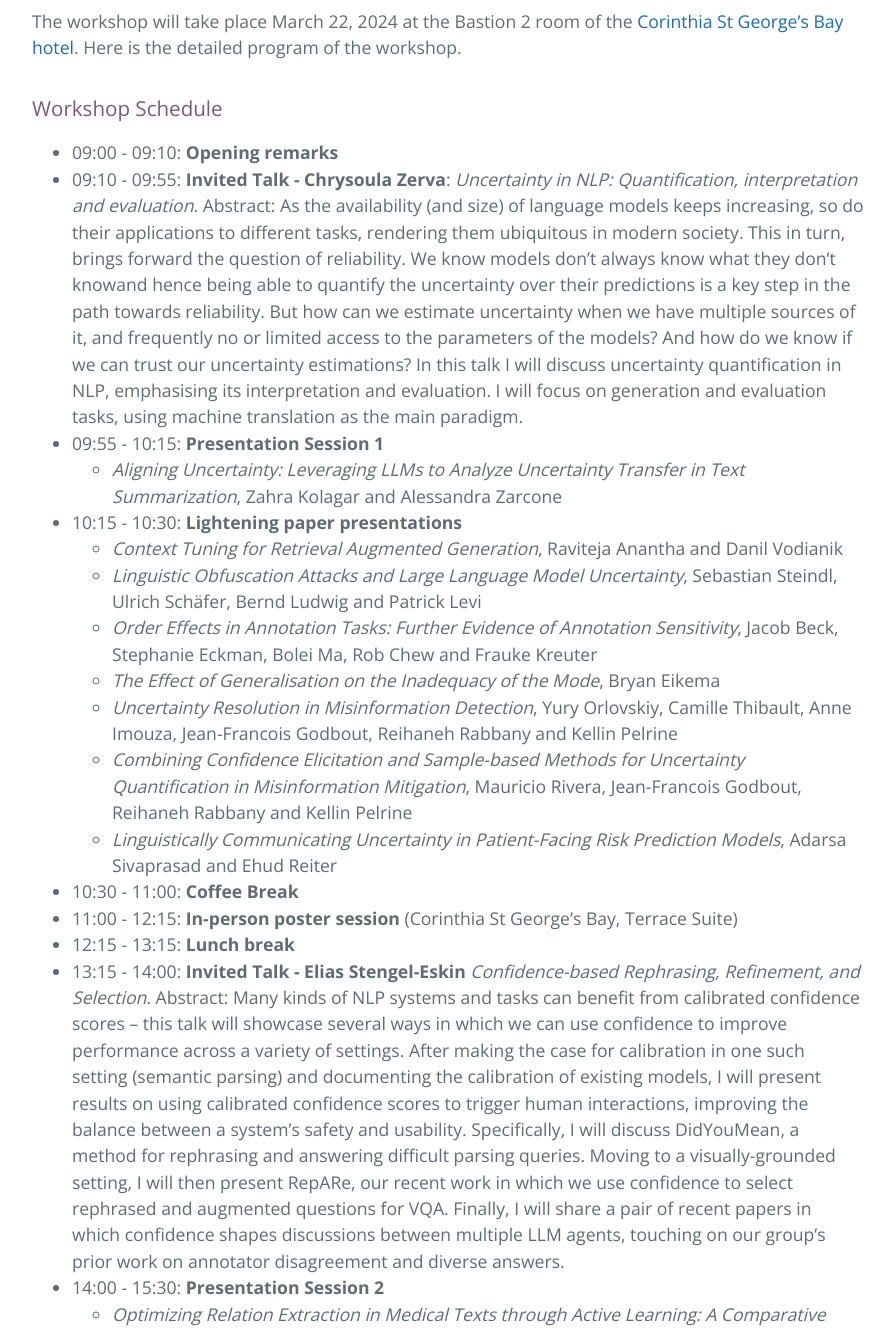
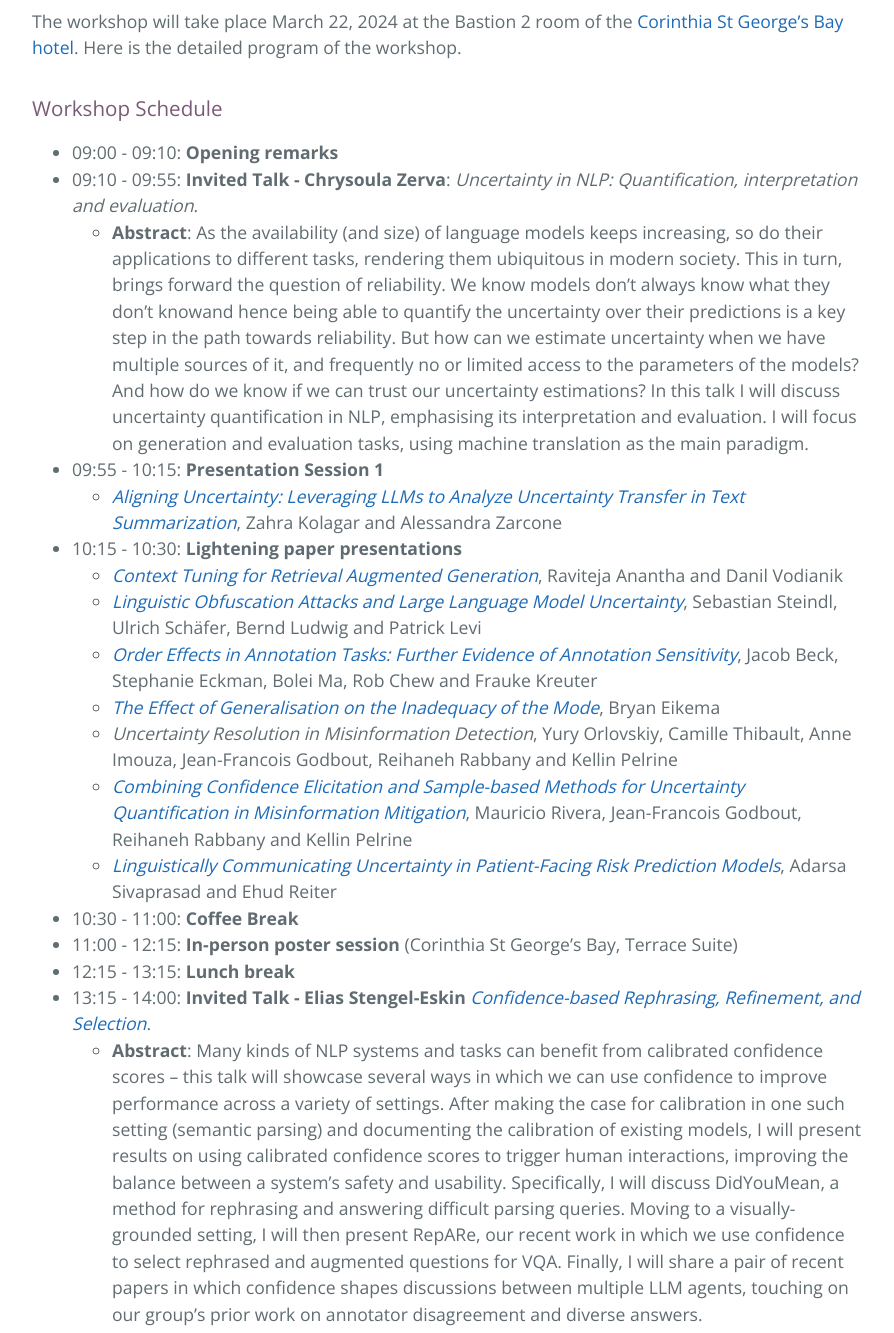
Before and after one commit to uncertainlp/uncertainlp.github.io, a Jekyll site: the page built from program.md, in a window 1280 px wide and 1400 px high, scrolled down 842 px, cut to the strip 67-1400 px from the top of the window. Shown: the whole strip, without its empty margins (192-1086 px from the left). Built offline with Jekyll 4.4.1, drawn with Linux system fonts in a browser that asks for light colours; the repository's description, which GitHub fills in, is left out; some of the changed lines change nothing that is shown; some of the changed text lies outside the part shown.

Commit message:
slides added

```diff
--- a/program.md
+++ b/program.md
@@ -11,22 +11,23 @@ The workshop will take place March 22, 2024 at the Bastion 2 room of the <a href
 
 - 09:00 - 09:10: **Opening remarks**
 - 09:10 - 09:55: **Invited Talk - Chrysoula Zerva**: *Uncertainty in NLP: Quantification, interpretation and evaluation*.
-  Abstract: As the availability (and size) of language models keeps increasing, so do their applications to different tasks, rendering them ubiquitous in modern society. This in turn, brings forward the question of reliability. We know models don’t always know what they don’t knowand hence being able to quantify the uncertainty over their predictions is a key step in the path towards reliability. But how can we estimate uncertainty when we have multiple sources of it, and frequently no or limited access to the parameters of the models? And how do we know if we can trust our uncertainty estimations? In this talk I will discuss uncertainty quantification in NLP, emphasising its interpretation and evaluation. I will focus on generation and evaluation tasks, using machine translation as the main paradigm.
+  - **Abstract**: As the availability (and size) of language models keeps increasing, so do their applications to different tasks, rendering them ubiquitous in modern society. This in turn, brings forward the question of reliability. We know models don’t always know what they don’t knowand hence being able to quantify the uncertainty over their predictions is a key step in the path towards reliability. But how can we estimate uncertainty when we have multiple sources of it, and frequently no or limited access to the parameters of the models? And how do we know if we can trust our uncertainty estimations? In this talk I will discuss uncertainty quantification in NLP, emphasising its interpretation and evaluation. I will focus on generation and evaluation tasks, using machine translation as the main paradigm.
 - 09:55 - 10:15: **Presentation Session 1**
-  - *Aligning Uncertainty: Leveraging LLMs to Analyze Uncertainty Transfer in Text Summarization*, Zahra Kolagar and Alessandra Zarcone
+  - [*Aligning Uncertainty: Leveraging LLMs to Analyze Uncertainty Transfer in Text Summarization*](/slides/UncertaiNLP-Zahra-Kolagar.pdf), Zahra Kolagar and Alessandra Zarcone
 - 10:15 - 10:30: **Lightening paper presentations**
-  - *Context Tuning for Retrieval Augmented Generation*, Raviteja Anantha and Danil Vodianik
-  - *Linguistic Obfuscation Attacks and Large Language Model Uncertainty*, Sebastian Steindl, Ulrich Schäfer, Bernd Ludwig and Patrick Levi
-  - *Order Effects in Annotation Tasks: Further Evidence of Annotation Sensitivity*, Jacob Beck, Stephanie Eckman, Bolei Ma, Rob Chew and Frauke Kreuter
-  - *The Effect of Generalisation on the Inadequacy of the Mode*, Bryan Eikema
+  - [*Context Tuning for Retrieval Augmented Generation*](/slides/UncertaiNLP-Raviteja-Anantha.pdf), Raviteja Anantha and Danil Vodianik
+  - [*Linguistic Obfuscation Attacks and Large Language Model Uncertainty*](/slides/UncertaiNLP-Sebastian-Steindl.pdf), Sebastian Steindl, Ulrich Schäfer, Bernd Ludwig and Patrick Levi
+  - [*Order Effects in Annotation Tasks: Further Evidence of Annotation Sensitivity*](/slides/UncertaiNLP-Jacob-Beck.pdf), Jacob Beck, Stephanie Eckman, Bolei Ma, Rob Chew and Frauke Kreuter
+  - [*The Effect of Generalisation on the Inadequacy of the Mode*](/slides/UncertaiNLP-Bryan-Eikema.pdf), Bryan Eikema
   - *Uncertainty Resolution in Misinformation Detection*, Yury Orlovskiy, Camille Thibault, Anne Imouza, Jean-Francois Godbout, Reihaneh Rabbany and Kellin Pelrine
-  - *Combining Confidence Elicitation and Sample-based Methods for Uncertainty Quantification in Misinformation Mitigation*, Mauricio Rivera, Jean-Francois Godbout, Reihaneh Rabbany and Kellin Pelrine
-  - *Linguistically Communicating Uncertainty in Patient-Facing Risk Prediction Models*, Adarsa Sivaprasad and Ehud Reiter
+  - [*Combining Confidence Elicitation and Sample-based Methods for Uncertainty Quantification in Misinformation Mitigation*](/slides/UncertaiNLP-Mauricio-Rivera.pdf), Mauricio Rivera, Jean-Francois Godbout, Reihaneh Rabbany and Kellin Pelrine
+  - [*Linguistically Communicating Uncertainty in Patient-Facing Risk Prediction Models*](/slides/UncertaiNLP-Adarsa-Sivaprasad.pdf), Adarsa Sivaprasad and Ehud Reiter
 
 - 10:30 - 11:00: **Coffee Break**
 - 11:00 - 12:15: **In-person poster session** (Corinthia St George's Bay, Terrace Suite)
 - 12:15 - 13:15: **Lunch break**
-- 13:15 - 14:00: **Invited Talk - Elias Stengel-Eskin** *Confidence-based Rephrasing, Refinement, and Selection*. Abstract: Many kinds of NLP systems and tasks can benefit from calibrated confidence scores -- this talk will showcase several ways in which we can use confidence to improve performance across a variety of settings. After making the case for calibration in one such setting (semantic parsing) and documenting the calibration of existing models, I will present results on using calibrated confidence scores to trigger human interactions, improving the balance between a system's safety and usability. Specifically, I will discuss DidYouMean, a method for rephrasing and answering difficult parsing queries. Moving to a visually-grounded setting, I will then present RepARe, our recent work in which we use confidence to select rephrased and augmented questions for VQA. Finally, I will share a pair of recent papers in which confidence shapes discussions between multiple LLM agents, touching on our group's prior work on annotator disagreement and diverse answers.
+- 13:15 - 14:00: **Invited Talk - Elias Stengel-Eskin** [*Confidence-based Rephrasing, Refinement, and Selection*](/slides/UncertaiNLP-Elias-Stengel-Eskin.pdf).
+  - **Abstract**: Many kinds of NLP systems and tasks can benefit from calibrated confidence scores -- this talk will showcase several ways in which we can use confidence to improve performance across a variety of settings. After making the case for calibration in one such setting (semantic parsing) and documenting the calibration of existing models, I will present results on using calibrated confidence scores to trigger human interactions, improving the balance between a system's safety and usability. Specifically, I will discuss DidYouMean, a method for rephrasing and answering difficult parsing queries. Moving to a visually-grounded setting, I will then present RepARe, our recent work in which we use confidence to select rephrased and augmented questions for VQA. Finally, I will share a pair of recent papers in which confidence shapes discussions between multiple LLM agents, touching on our group's prior work on annotator disagreement and diverse answers.
 - 14:00 - 15:30: **Presentation Session 2**
   - *Optimizing Relation Extraction in Medical Texts through Active Learning: A Comparative Analysis of Trade-offs*, Siting Liang, Pablo Valdunciel Sánchez and Daniel Sonntag
   - *Efficiently Acquiring Human Feedback with Bayesian Deep Learning*, Haishuo Fang, Jeet Gor and Edwin Simpson
@@ -35,7 +36,8 @@ The workshop will take place March 22, 2024 at the Bastion 2 room of the <a href
   - *Calibration-Tuning: Teaching Large Language Models to Know What They Don’t Know*, Sanyam Kapoor, Nate Gruver, Manley Roberts, Arka Pal, Samuel Dooley, Micah Goldblum and Andrew Gordon Wilson
 - 15:30 - 16:00: Coffee Break
 - 16:00 - 16:30: **Presentation Session 3**
-  - *How Does Beam Search improve Span-Level Confidence Estimation in Generati- ve Sequence Labeling?* Kazuma Hashimoto, Iftekhar Naim and Karthik Raman
+  - [*How Does Beam Search improve Span-Level Confidence Estimation in Generati- ve Sequence Labeling?*](/slides/UncertaiNLP-Kazuma-Hashimoto.pdf) Kazuma Hashimoto, Iftekhar Naim and Karthik Raman
   - *Consistent Joint Decision-Making with Heterogeneous Learning Models*, Hossein Rajaby Faghihi and Parisa Kordjamshidi
-- 16:30 - 17:15: **Invited talk - Kristin Lennox** (and DALL-E 3) *Mathemagic! The non-mystical nature of mathematics and what it means for you*. Abstract: Mathematical modeling of real-world phenomena is both ubiquitous in modern times and a tradition with millennia of history. This talk provides a (very) brief overview of mathematical history, beginning with the philosophy of Pythagoras through the mathematical crises of the 19th century that ultimately led to the modern division between “pure” and “applied” mathematics. Through this historical lens, we consider why mathematical modeling of uncertainty is uniquely challenging and also how these challenges have been addressed in the field of statistics. To conclude, we will provide some suggestions from statistical practice that are also likely to be relevant to the development of uncertainty methods and metrics for natural language.
+- 16:30 - 17:15: **Invited talk - Kristin Lennox** (and DALL-E 3) *Mathemagic! The non-mystical nature of mathematics and what it means for you*.
+  - **Abstract**: Mathematical modeling of real-world phenomena is both ubiquitous in modern times and a tradition with millennia of history. This talk provides a (very) brief overview of mathematical history, beginning with the philosophy of Pythagoras through the mathematical crises of the 19th century that ultimately led to the modern division between “pure” and “applied” mathematics. Through this historical lens, we consider why mathematical modeling of uncertainty is uniquely challenging and also how these challenges have been addressed in the field of statistics. To conclude, we will provide some suggestions from statistical practice that are also likely to be relevant to the development of uncertainty methods and metrics for natural language.
 - 17:15 - 17:30: **Closing remarks**
```
Also changed, not shown: 9 other files.
